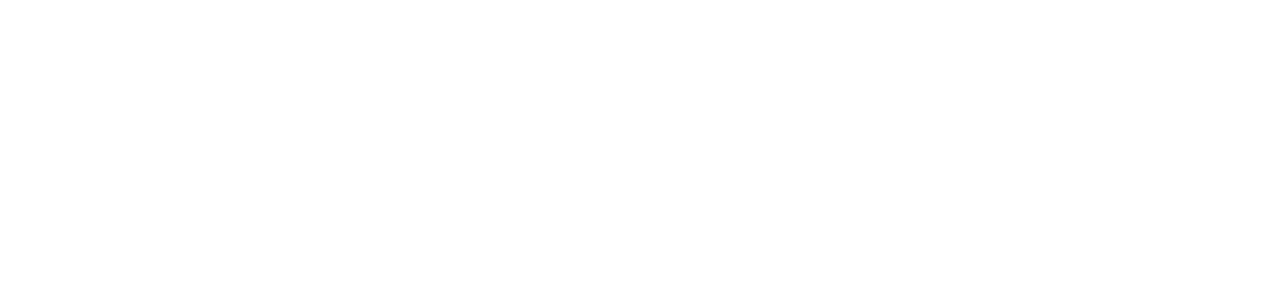
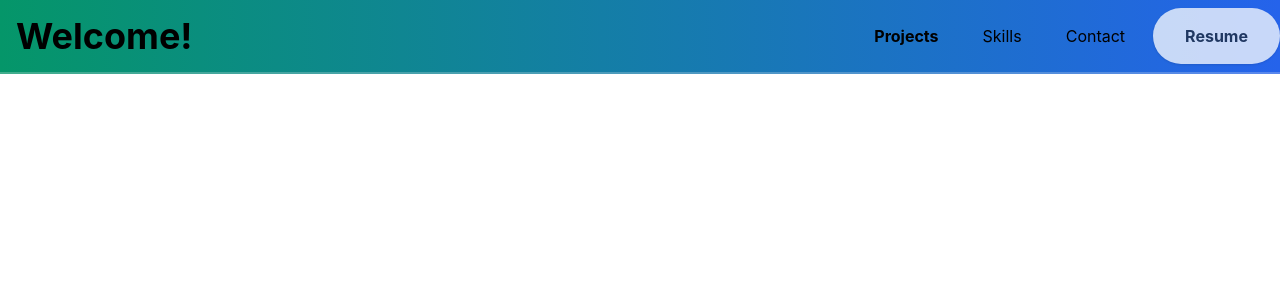
Before and after one commit to Zanderson91/react-portfolio, a React (Create React App) app in the folder react-portfolio/: page / in a window 1280 px wide. Shown: the top 300 px of the page. Built offline with nearby package versions, Linux system fonts and the light colour scheme.

Commit message:
Using tailwindcss..adding styles to navbar

```diff
--- a/react-portfolio/package.json
+++ b/react-portfolio/package.json
@@ -13,9 +13,9 @@
     "web-vitals": "^1.1.2"
   },
   "scripts": {
-    "start": "react-scripts start",
-    "build": "react-scripts build",
-    "test": "react-scripts test",
+    "start": "craco start",
+    "build": "craco build",
+    "test": "craco test",
     "eject": "react-scripts eject"
   },
   "eslintConfig": {
--- a/react-portfolio/src/App.css
+++ b/react-portfolio/src/App.css
@@ -1,5 +1,3 @@
-
-
 .App {
   text-align: center;
 }
@@ -30,6 +28,7 @@
   color: #61dafb;
 }
 
+
 @keyframes App-logo-spin {
   from {
     transform: rotate(0deg);
--- a/react-portfolio/src/components/header.js
+++ b/react-portfolio/src/components/header.js
@@ -1,7 +1,9 @@
 function Header() {
-    return <div>
+    return (
+        <div>
 
-    </div>
+</div>
+    )
 }
 
 export default Header;
--- a/react-portfolio/src/components/nav.js
+++ b/react-portfolio/src/components/nav.js
@@ -1,7 +1,64 @@
 function Nav() {
-    return <div>
-
+  return (
+    <div>
+    <nav id="header" class="fixed w-full z-30 top-0 text-white bg-gradient-to-r from-green-600 to-blue-600">
+        <div class="w-full container mx-auto flex flex-wrap items-center justify-between mt-0 py-2 ">
+        <div class="pl-4 flex items-center">
+            <a
+            class="toggleColour text-black no-underline hover:no-underline font-bold text-2xl lg:text-4xl"
+            href="#"
+            >
+            Welcome!
+            </a>
+        </div>
+        <div class="block lg:hidden pr-4">
+            <button
+            id="nav-toggle"
+            class="flex items-center p-1 text-pink-800 hover:text-gray-900 focus:outline-none focus:shadow-outline transform transition hover:scale-105 duration-300 ease-in-out"
+            ></button>
+        </div>
+        <div
+            class="w-full flex-grow lg:flex lg:items-center lg:w-auto hidden mt-2 lg:mt-0 bg-white lg:bg-transparent text-black p-4 lg:p-0 z-20"
+            id="nav-content"
+        >
+            <ul class="list-reset lg:flex justify-end flex-1 items-center">
+            <li class="mr-3">
+                <a
+                class="inline-block py-2 px-4 text-black font-bold no-underline"
+                href="#"
+                >
+                Projects
+                </a>
+            </li>
+            <li class="mr-3">
+                <a
+                class="inline-block text-black no-underline hover:text-gray-800 hover:text-underline py-2 px-4"
+                href="#"
+                >
+                Skills
+                </a>
+            </li>
+            <li class="mr-3">
+                <a
+                class="inline-block text-black no-underline hover:text-gray-800 hover:text-underline py-2 px-4"
+                href="#"
+                >
+                Contact
+                </a>
+            </li>
+            </ul>
+            <button
+            id="navAction"
+            class="mx-auto lg:mx-0 hover:underline bg-white text-gray-800 font-bold rounded-full mt-4 lg:mt-0 py-4 px-8 shadow opacity-75 focus:outline-none focus:shadow-outline transform transition hover:scale-105 duration-300 ease-in-out"
+            >
+            Resume
+            </button>
+        </div>
+        </div>
+        <hr class="border-b border-gray-100 opacity-25 my-0 py-0" />
+    </nav>
     </div>
+    )
 }
 
 export default Nav;
```
